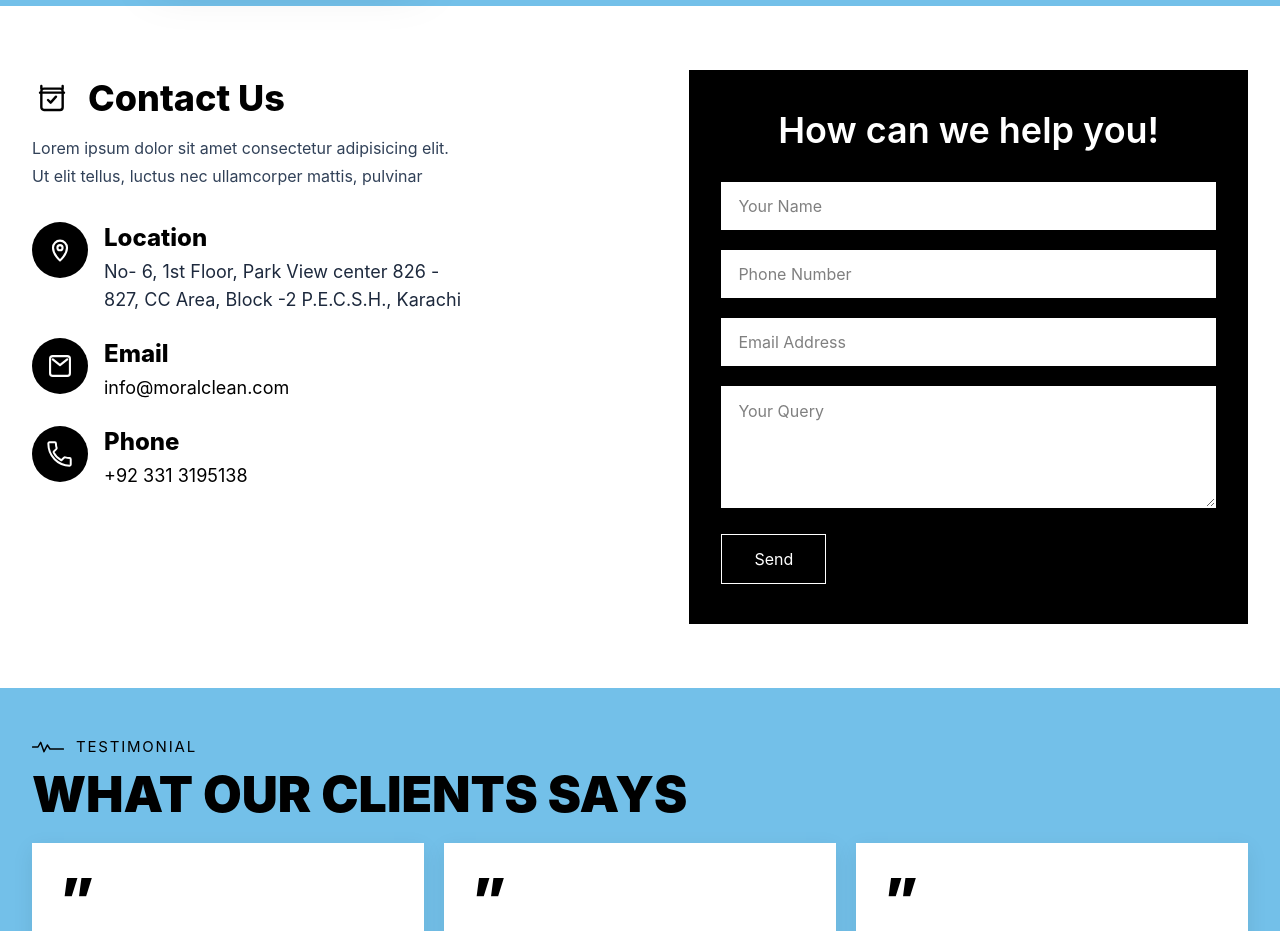
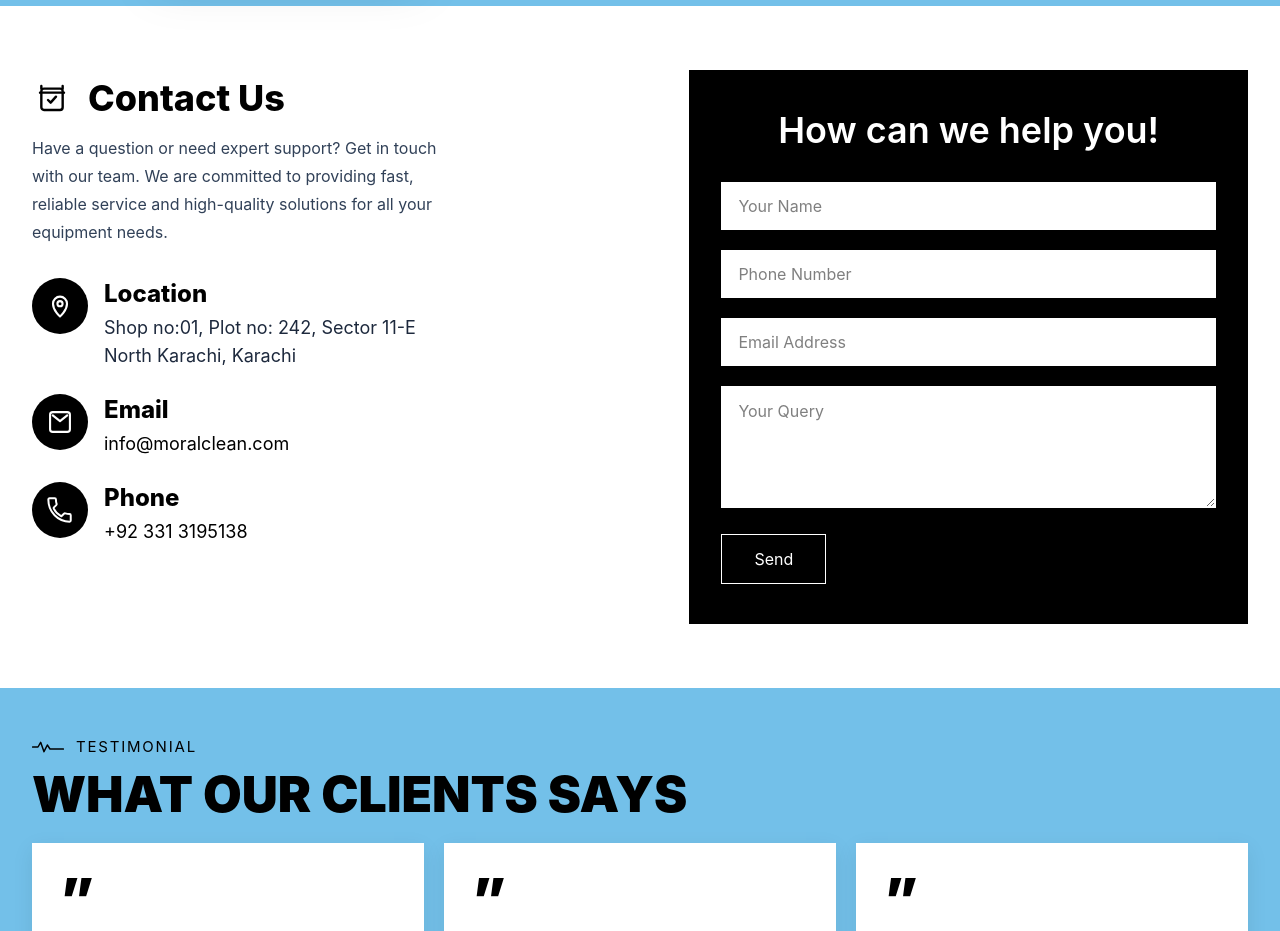
Before and after one commit to UniDev143/Product-Frontend, a React (Vite) app: page / in a window 1280 px wide. Shown: the part 3220-4151 px from the top of the page. Built offline with nearby package versions, Linux system fonts and the light colour scheme; no server answers.

Commit message:
Update ContactUs.jsx

```diff
--- a/src/components/Landing Page components/ContactUs.jsx
+++ b/src/components/Landing Page components/ContactUs.jsx
@@ -67,9 +67,13 @@ const ContactUs = () => {
           </div>
 
           <p className="mt-4 max-w-xl text-base leading-7 text-slate-700">
-            Lorem ipsum dolor sit amet consectetur adipisicing elit.
+            Have a question or need expert support? Get in touch
             <br />
-            Ut elit tellus, luctus nec ullamcorper mattis, pulvinar
+            with our team. We are committed to providing fast,
+            <br />
+            reliable service and high-quality solutions for all your
+            <br />
+            equipment needs.
           </p>
 
           <div className="mt-8 space-y-6">
@@ -90,9 +94,9 @@ const ContactUs = () => {
               <div>
                 <h3 className="text-2xl font-extrabold text-black">Location</h3>
                 <p className="mt-1 max-w-xl text-lg leading-7 text-slate-800">
-                  No- 6, 1st Floor, Park View center 826 -
+                  Shop no:01, Plot no: 242, Sector 11-E
                   <br />
-                  827, CC Area, Block -2 P.E.C.S.H., Karachi
+                  North Karachi, Karachi
                 </p>
               </div>
             </div>
```
